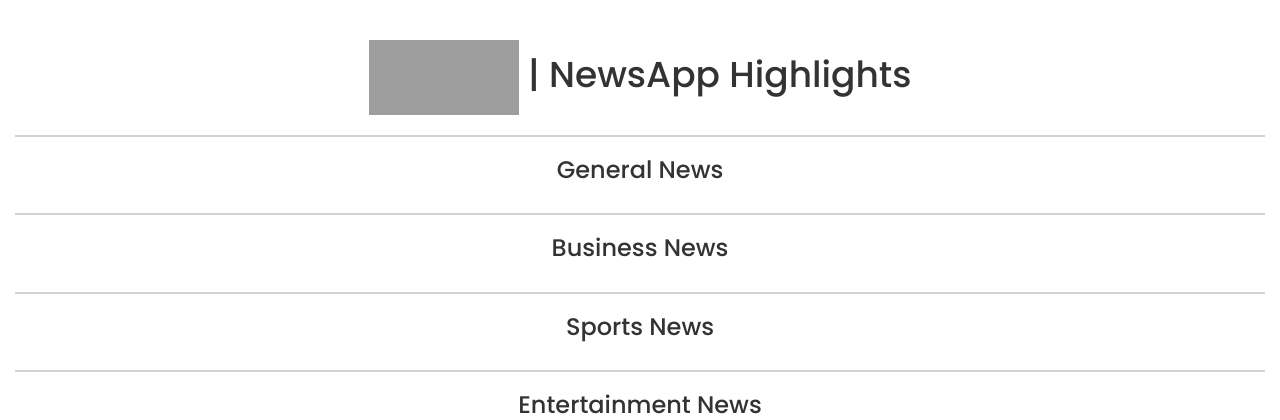
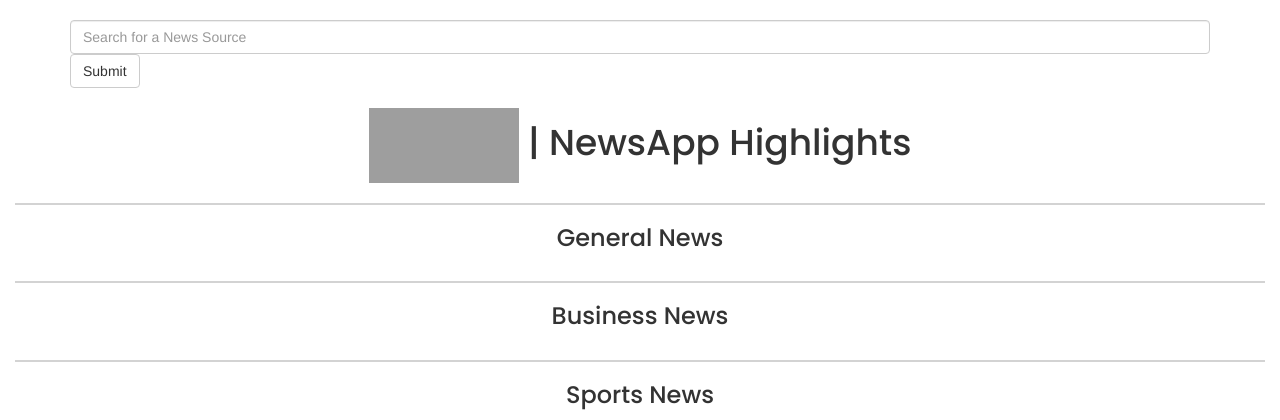
Before and after one commit to Rachelnk/NewsApp, a Flask app: template NewsApp/app/templates/index.html in a window 1280 px wide. Shown: the part 124-544 px from the top of the page. Run offline with Flask 2, Linux system fonts and the light colour scheme; the template is opened without the code that fills it, so the values that code supplies are empty; some libraries are stand-ins or nearby versions; grey boxes are pictures that could not be loaded.

Commit message:
Add search form in index.html.

```diff
--- a/NewsApp/app/templates/index.html
+++ b/NewsApp/app/templates/index.html
@@ -25,6 +25,14 @@
         </div>
     </div>
 </div>
+<div class="container">
+  <form>
+      <input type="text" name="news_query" placeholder="Search for a News Source" class="form-control">
+      <input type="submit"  value="Submit" class="btn btn-default">
+  </form>
+
+</div>
+
 <main class="container-fluid">
     <div class="page_name">
         <h1><img src="static/images/logo1.jpg" alt="" width="150px" height="75px"> | NewsApp Highlights</h1>
--- a/NewsApp/app/views.py
+++ b/NewsApp/app/views.py
@@ -34,4 +34,4 @@ def search(source_name):
     source_name_format = "+".join(source_name_list)
     searched_sources = search_movie(source_name_format)
     title = f'search results for {source_name}'
-    return render_template('search.html',movies = searched_sources)
+    return render_template('search.html',sources = searched_sources)
```
Also changed, not shown: NewsApp/app/templates/search.html (added, +18 -0 lines).
